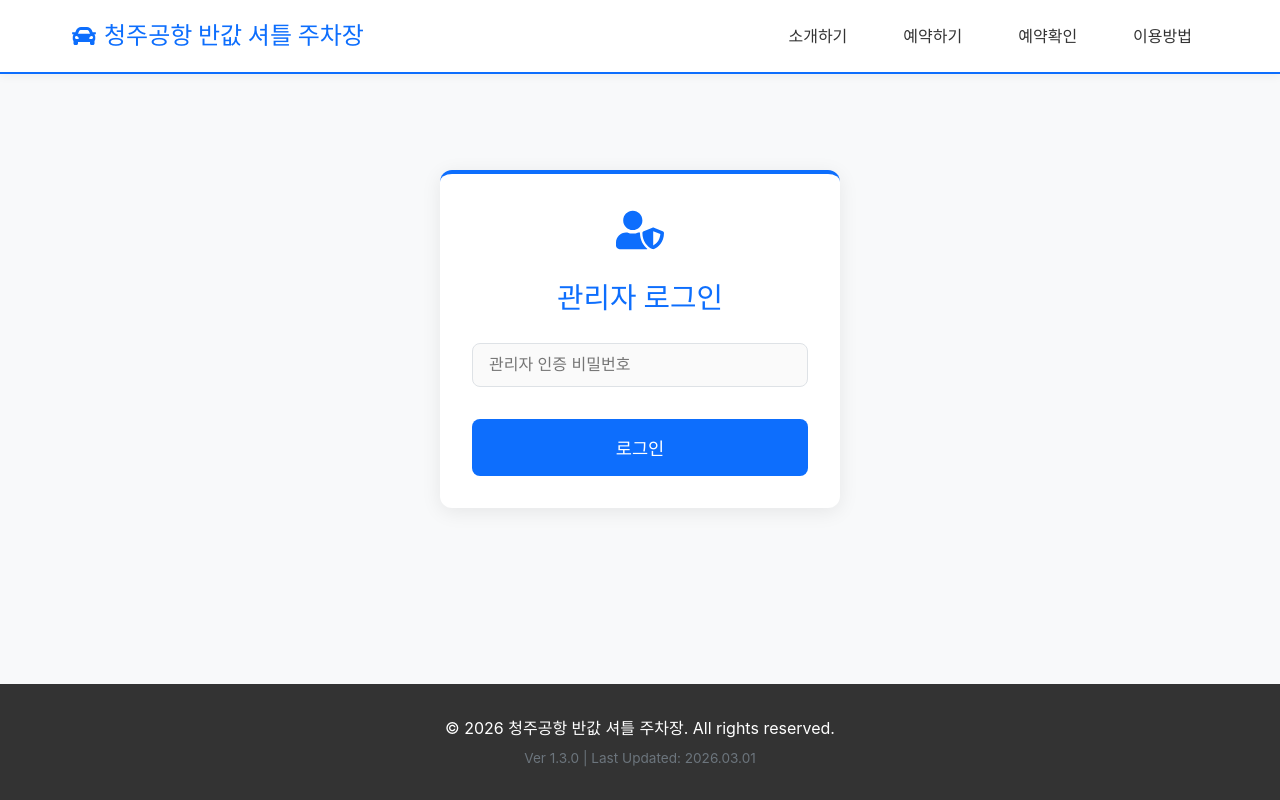
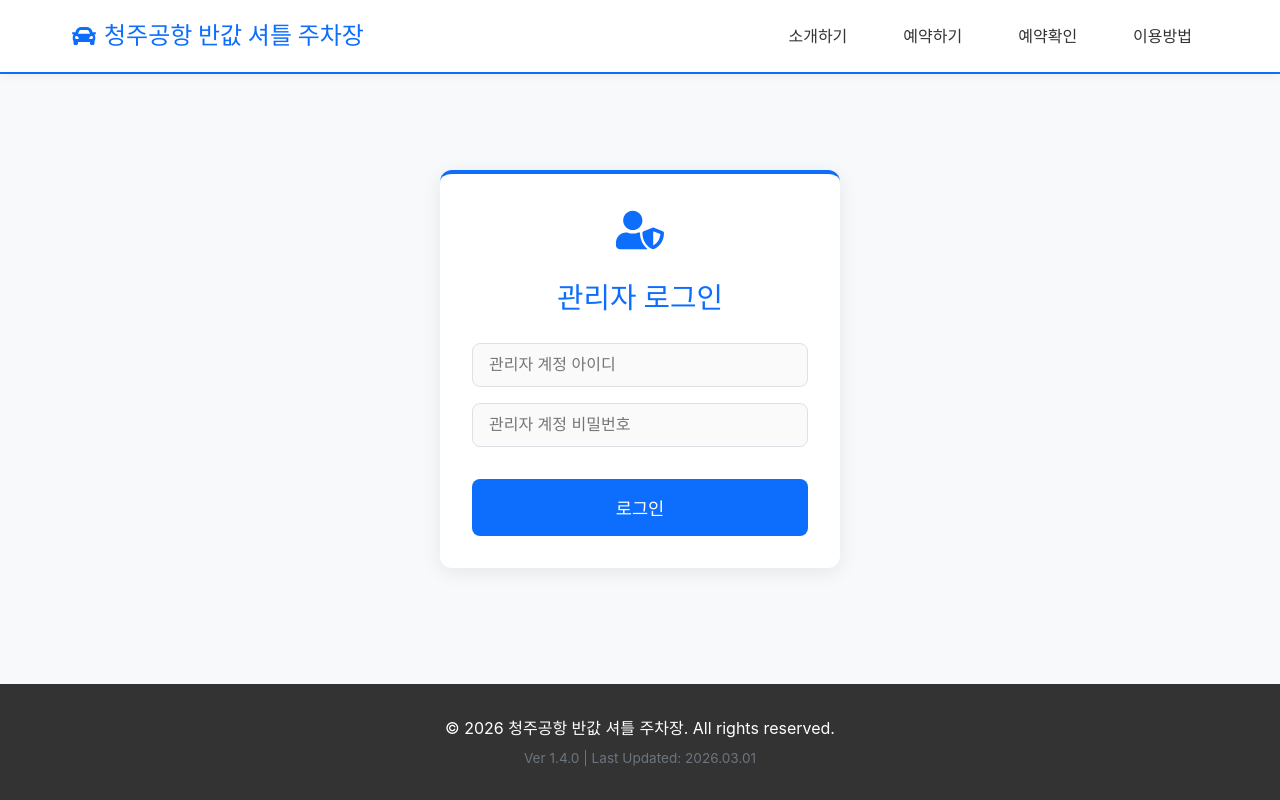
Before and after one commit to blueeye2024/parking, a React (Vite) app in the folder frontend/: page /admin in a window 1280 px wide. Built offline with nearby package versions, Linux system fonts and the light colour scheme.

Commit message:
Ver 1.4.0 관리자 DB 연동 로그인 방식으로 고도화

```diff
--- a/frontend/src/App.jsx
+++ b/frontend/src/App.jsx
@@ -74,7 +74,7 @@ function App() {
       </main>
       <footer className="footer">
         <p>&copy; {(new Date().getFullYear())} 청주공항 반값 셔틀 주차장. All rights reserved.</p>
-        <p style={{ fontSize: '0.85rem', color: 'var(--text-light)', marginTop: '0.5rem' }}>Ver 1.3.0 | Last Updated: 2026.03.01</p>
+        <p style={{ fontSize: '0.85rem', color: 'var(--text-light)', marginTop: '0.5rem' }}>Ver 1.4.0 | Last Updated: 2026.03.01</p>
       </footer>
     </Router>
   );
--- a/frontend/src/components/Admin.jsx
+++ b/frontend/src/components/Admin.jsx
@@ -4,6 +4,7 @@ import { FaUserShield, FaSignOutAlt, FaRedo, FaTrash } from 'react-icons/fa';
 
 const Admin = () => {
     const [isAuthenticated, setIsAuthenticated] = useState(false);
+    const [username, setUsername] = useState('');
     const [password, setPassword] = useState('');
     const [loginError, setLoginError] = useState('');
 
@@ -25,15 +26,16 @@ const Admin = () => {
         setLoginError('');
         try {
             // Typically /api/admin/login in production setup
-            const response = await axios.post((import.meta.env.VITE_API_BASE_URL || '') + '/api/admin/login', { password });
+            const response = await axios.post((import.meta.env.VITE_API_BASE_URL || '') + '/api/admin/login', { username, password });
             if (response.data.success) {
                 // Use password as token for simple setup
-                localStorage.setItem('adminToken', password);
+                const token = `${username}:${password}`;
+                localStorage.setItem('adminToken', token);
                 setIsAuthenticated(true);
-                fetchReservations(password);
+                fetchReservations(token);
             }
         } catch (err) {
-            setLoginError(err.response?.data?.error || '로그인에 실패했습니다. 비밀번호를 확인해주세요.');
+            setLoginError(err.response?.data?.error || '로그인에 실패했습니다. 아이디 또는 비밀번호를 확인해주세요.');
         }
     };
 
@@ -71,10 +73,20 @@ const Admin = () => {
                 <FaUserShield size={48} color="var(--primary-color)" style={{ marginBottom: '1rem' }} />
                 <h2 className="page-title">관리자 로그인</h2>
                 <form onSubmit={handleLogin}>
+                    <div className="form-group" style={{ marginBottom: '1rem' }}>
+                        <input
+                            type="text"
+                            placeholder="관리자 계정 아이디"
+                            value={username}
+                            onChange={(e) => setUsername(e.target.value)}
+                            className="form-control"
+                            required
+                        />
+                    </div>
                     <div className="form-group">
                         <input
                             type="password"
-                            placeholder="관리자 인증 비밀번호"
+                            placeholder="관리자 계정 비밀번호"
                             value={password}
                             onChange={(e) => setPassword(e.target.value)}
                             className="form-control"
```
Also changed, not shown: 1 other file (tests, documents, lock files or other folders).
